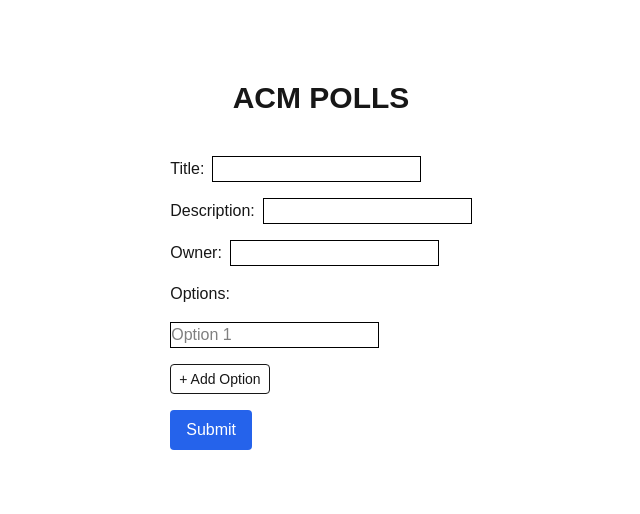
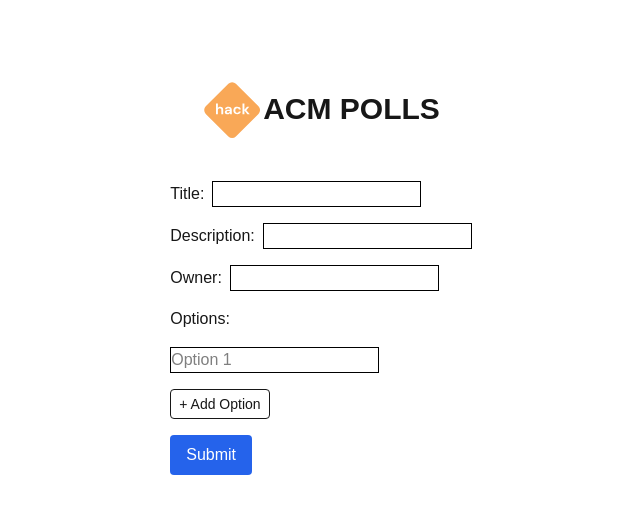
Before and after one commit to AndrewR270/hack-school-2025, a Next.js app in the folder client/: page /create in a window 1280 px wide. Shown: the top 514 px of the page, without its empty margins (319-959 px from the left). Built offline with nearby package versions, Linux system fonts and the light colour scheme; no server answers.

Commit message:
home button

```diff
--- a/client/public/Logo.js
+++ b/client/public/Logo.js
@@ -1,9 +1,9 @@
 const Logo = () => {
   return (
     <svg
-      width="188"
+      width="61"
       height="61"
-      viewBox="0 0 188 61"
+      viewBox="0 0 61 61"
       fill="none"
       xmlns="http://www.w3.org/2000/svg"
     >
@@ -23,7 +23,7 @@
       </g>
       <defs>
         <clipPath id="clip0_2204_6">
-          <rect width="187.25" height="60.25" fill="white" />
+          <rect width="60.25" height="60.25" fill="white" />
         </clipPath>
       </defs>
     </svg>
--- a/client/src/app/create/page.js
+++ b/client/src/app/create/page.js
@@ -3,6 +3,7 @@
 import { useRouter } from "next/navigation";
 import Link from "next/link";
 import styles from "./page.module.css";
+import HomeButton from "@/components/HomeButton";
 
 export default function CreatePage() {
   const [title, setTitle] = useState("");
@@ -44,9 +45,7 @@
 
   return (
     <div id="main-content">
-      <Link id="title-link" href="/">
-        ACM POLLS
-      </Link>
+      <HomeButton></HomeButton>
       <form onSubmit={handleSubmit} className={styles.formContainer}>
         <label>
           Title:
--- a/client/src/app/globals.css
+++ b/client/src/app/globals.css
@@ -37,10 +37,3 @@
   flex-direction: column;
   align-items: center;
 }
-
-#title-link {
-  margin-bottom: 2.5rem;
-  font-size: 1.875rem;
-  line-height: 2.25rem;
-  font-weight: 700;
-}
--- a/client/src/app/page.js
+++ b/client/src/app/page.js
@@ -3,6 +3,7 @@
 import PollPreview from "@/components/PollPreview";
 import Link from "next/link";
 import styles from "./page.module.css";
+import HomeButton from "@/components/HomeButton";
 
 export default function Home() {
   const HOOK_URL = process.env.NEXT_PUBLIC_HOOK_URL || "http://localhost:3001";
@@ -23,7 +24,7 @@
 
   return (
     <div id="main-content">
-      <h1 id="title-link">ACM POLLS</h1>
+      <HomeButton></HomeButton>
       {polls.map((poll) => {
         console.log(poll);
         return (
--- a/client/src/app/poll/[slug]/activity1-page.js
+++ /dev/null
@@ -1,5 +0,0 @@
-// activity 3
-export default function PollPage({ params }) {
-  const slug = params.slug;
-  return <h1>This polls slug: {slug}</h1>;
-}
--- a/client/src/app/poll/[slug]/page.js
+++ b/client/src/app/poll/[slug]/page.js
@@ -4,6 +4,7 @@
 import { useParams } from "next/navigation";
 import Link from "next/link";
 import styles from "./page.module.css";
+import HomeButton from "@/components/HomeButton";
 
 export default function PollPage() {
   const HOOK_URL = process.env.NEXT_PUBLIC_HOOK_URL || "http://localhost:3001";
@@ -51,9 +52,7 @@
 
   return (
     <div id="main-content">
-      <Link id="title-link" href="/">
-        ACM POLLS
-      </Link>
+      <HomeButton></HomeButton>
       <h1 className={styles.pollTitle}>{poll.title}</h1>
       <p className={styles.totalVotes}>{poll.totalVotes || 0} total votes</p>
       <p className={styles.pollOwner}>Poll created by {poll.ownerId}</p>
--- /dev/null
+++ b/client/src/components/HomeButton.js
@@ -0,0 +1,13 @@
+"use client";
+import Link from "next/link";
+import Logo from "../../public/Logo";
+import styles from "./HomeButton.module.css";
+
+export default function HomeButton() {
+  return (
+    <Link href="/" className={styles.HomeDiv}>
+      <Logo></Logo>
+      <h2 className={styles.HomeLink}>ACM POLLS</h2>
+    </Link>
+  );
+}
--- /dev/null
+++ b/client/src/components/HomeButton.module.css
@@ -0,0 +1,13 @@
+.HomeDiv {
+  display: flex;
+  flex-direction: row;
+  align-items: center;
+  justify-content: space-around;
+  margin-bottom: 2.5rem;
+}
+
+.HomeLink {
+  font-size: 1.875rem;
+  font-weight: 700;
+  height: 50px;
+}
--- a/client/src/components/activity1-PollPreview.js
+++ /dev/null
@@ -1,19 +0,0 @@
-'use client';
-import Link from 'next/link';
-
-/* #1a TODO: Add title, totalVotes, and ownerId to the props list*/
-export default function PollPreview({ link }) {
-  return (
-    <Link
-      href={link}
-      className="w-md flex flex-col p-4 border border-white hover:border-neutral-800 rounded-xl rounded gap-2 bg-orange-300 m-1"
-    >
-      <div className="flex justify-between">
-        {/* #1b TODO: In the line below, add an expression containing the title between the h2 tags*/}
-        <h2 className="font-semibold"> </h2>
-        {/* #1c TODO: On a new line, add a <p> tag containing the totalVotes to the component*/}
-      </div>
-      {/* #1d TODO: On a new line, add a <p> tag containing the ownerId to the component*/}
-    </Link>
-  );
-}
```
